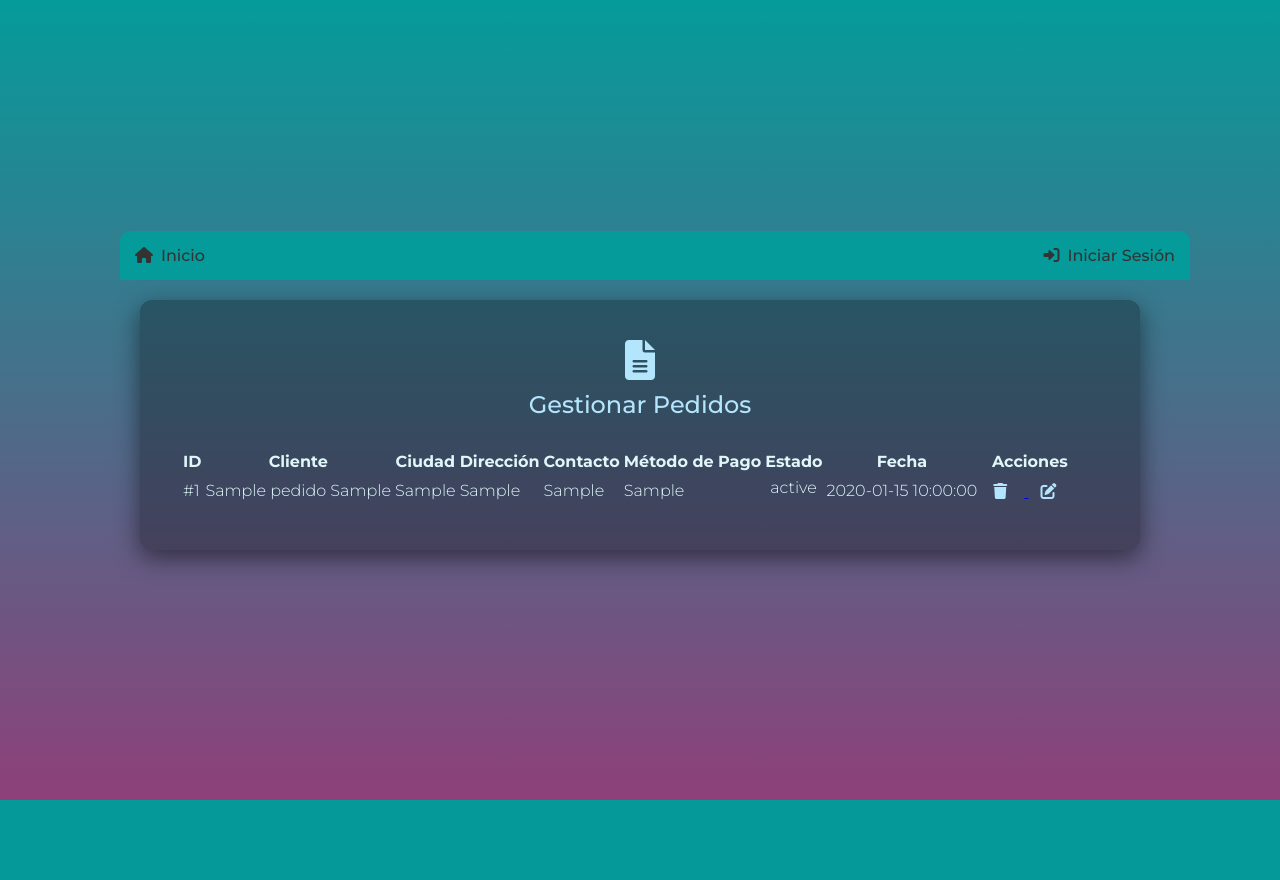
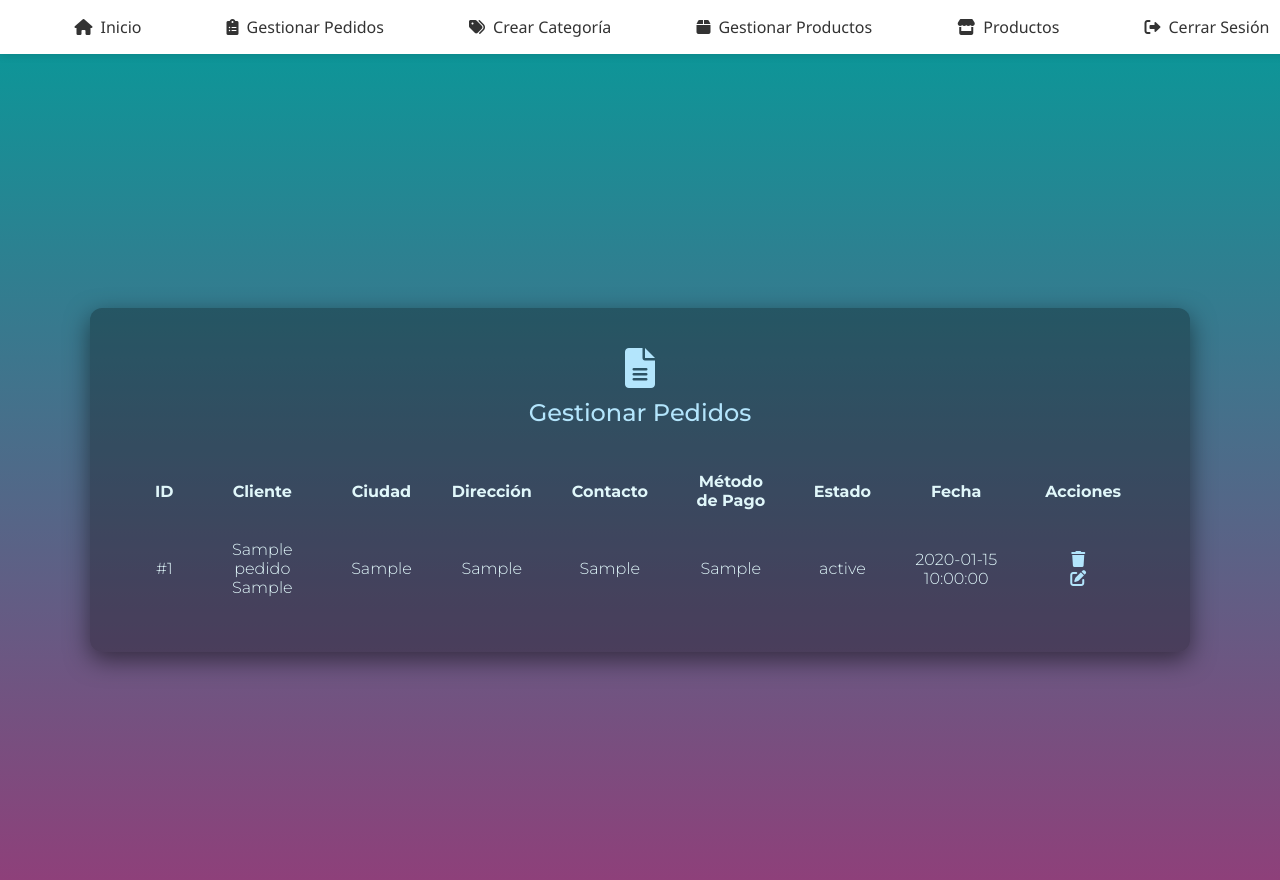
Before and after one commit to Kwiding/Tienda---Smoke-Shop, a PHP site: page /public/html/gestion-pedidos.php in a window 1280 px wide. Before the commit the page ends 800 px from the top, so only its background shows below. Run offline with PHP 8.4, Linux system fonts and the light colour scheme; a user stored in the database is signed in; tables that the repository leaves empty hold one stand-in row (values such as "Sample post").

Commit message:
cambio de estilos en el gestionar

```diff
--- a/frontend/public/css/style-gestionar.css
+++ b/frontend/public/css/style-gestionar.css
@@ -1,7 +1,7 @@
 body {
     margin: 0;
     font-family: 'Montserrat', sans-serif;
-    background: linear-gradient(to bottom, #059B9A, #8E407A);
+    background-image: linear-gradient(to bottom, #059B9A, #8E407A);
     color: #e0f7fa;
     display: flex;
     justify-content: center;
@@ -10,9 +10,45 @@ body {
     font-weight: 300;
 }
 
+/* navbar */
+.main-navbar {
+    position: fixed;
+    top: 0;
+    left: 0;
+    width: 100%;
+    background-color: #ffffff;
+    box-shadow: 0 2px 8px rgba(0, 0, 0, 0.1);
+    display: flex;
+    justify-content: space-around;
+    align-items: center;
+    padding: 1rem 2rem;
+    z-index: 1000;
+    font-family: 'Segoe UI', Tahoma, Geneva, Verdana, sans-serif;
+}
+
+.main-navbar a {
+    color: #333;
+    text-decoration: none;
+    font-weight: 500;
+    font-size: 1rem;
+    display: flex;
+    align-items: center;
+    gap: 0.5rem;
+    transition: color 0.3s ease;
+}
+
+.main-navbar a:hover {
+    color: #007bff;
+}
+
+body {
+    padding-top: 80px;
+}
+
+
 .container {
     width: 95%;
-    max-width: 1000px;
+    max-width: 1100px;
 }
 
 .management-page {
@@ -38,84 +74,62 @@ body {
     margin-top: 0;
 }
 
-.orders-table {
+.products-table {
     width: 100%;
     border-radius: 10px;
     overflow: hidden;
     box-shadow: 0 4px 12px rgba(0, 0, 0, 0.3);
     margin-bottom: 30px;
+    justify-content: center;
+    align-items: center;
 }
 
-.orders-table table {
+.products-table table {
     width: 100%;
-    border-collapse: collapse;
+    border-spacing: 50px 0;
 }
 
-.orders-table thead th {
+.products-table thead th {
     background-color: rgba(255, 255, 255, 0.05);
     color: #80deea;
     font-weight: 500;
-    padding: 15px;
-    text-align: left;
+    padding: 15px 25px;
+    text-align: center;
     border-bottom: 1px solid rgba(255, 255, 255, 0.1);
 }
 
-.orders-table tbody td {
-    padding: 15px;
+.products-table tbody td {
+    padding: 15px 25px;
     border-bottom: 1px solid rgba(255, 255, 255, 0.05);
+    text-align: center;
 }
 
-.orders-table tbody tr:nth-child(even) {
+.products-table tbody tr:nth-child(even) {
     background-color: rgba(255, 255, 255, 0.02);
 }
 
-.orders-table tbody tr:last-child td {
+.products-table tbody tr:last-child td {
     border-bottom: none;
+}
+
+.table-content {
+    width: 100%;
+    border-collapse: separate;
+    border-spacing: 10px 0;
+}
+
+.table-content th,
+.table-content td {
+    text-align: center;
+    padding: 15px 15px;
 }
 
 .actions {
     text-align: center;
 }
 
-.table-header{
-    display: flex;
-    justify-content: space-between;
-    align-items: center;
-}
-
-/* navbar */
-.main-navbar {
-    background-color: #059B9A;
-    padding: 15px;
-    margin: -20px -20px 20px -20px;
-    border-radius: 10px 10px 0 0;
-    display: flex;
-    justify-content: space-between;
-    align-items: center;
-    width: calc(100% + 40px);
-    position: relative;
-}
-
-.main-navbar a {
-    color: #333;
-    text-decoration: none;
-    font-weight: 500;
-    font-size: 1rem;
-    display: flex;
-    align-items: center;
-    gap: 0.5rem;
-    transition: color 0.3s ease;
-}
-
-.main-navbar a:last-child {
-    margin-left: auto;
-}
-
-.main-navbar a:hover {
-    color: #007bff;
-}
-
-.fa-trash, .edit-btn {
+.edit-btn,
+.delete-btn {
     background-color: transparent;
     color: #b3e5fc;
     border: none;
@@ -126,33 +140,60 @@ body {
     transition: background-color 0.3s ease, color 0.3s ease;
 }
 
-.fa-trash:hover {
-    background-color: rgba(66, 165, 245, 0.2); /* Azul claro */
-    color: #42a5f5;
-}
-
 .edit-btn:hover {
-    background-color: rgba(139, 195, 74, 0.2); /* Verde claro */
+    background-color: rgba(139, 195, 74, 0.2);
     color: #8bc34a;
 }
 
-.fa-trash i, .edit-btn i {
+.delete-btn:hover {
+    background-color: rgba(244, 67, 54, 0.2);
+    color: #f44336;
+}
+
+.edit-btn i,
+.delete-btn i {
     margin-right: 5px;
 }
 
-.status {
+.add-product-btn {
+    background-color: #388e3c;
+    color: #fff;
+    padding: 12px 24px;
+    border: none;
     border-radius: 8px;
-    padding: 4px 6px;
-    font-weight: 300;
-    display: inline-block;
+    cursor: pointer;
+    transition: background-color 0.3s ease;
+    font-weight: 400;
+    display: block;
+    margin: 20px auto 0;
 }
 
-.status.pendiente {
-    background-color: rgba(255, 167, 38, 0.2);
-    color: #ff9800;
+.add-product-btn:hover {
+    background-color: #4caf50;
 }
 
-.status.enviado {
-    background-color: rgba(76, 175, 80, 0.2);
-    color: #4caf50;
+.add-product-btn i {
+    margin-right: 8px;
 }
+
+.button-container {
+    margin-bottom: 20px;
+}
+
+.back-btn {
+    background-color: #6c757d;
+    color: #fff;
+    padding: 10px 20px;
+    border: none;
+    border-radius: 5px;
+    cursor: pointer;
+    transition: background-color 0.3s;
+}
+
+.back-btn:hover {
+    background-color: #5a6268;
+}
+
+.back-btn i {
+    margin-right: 5px;
+}
--- a/frontend/public/html/gestion-pedidos.php
+++ b/frontend/public/html/gestion-pedidos.php
@@ -1,3 +1,11 @@
+<?php
+session_start();
+// Verificar si es admin
+if (!isset($_SESSION['rol']) || $_SESSION['rol'] !== 'admin') {
+    header('Location: productos.php');
+    exit();
+}
+?>
 <!DOCTYPE html>
 <html lang="es">
 <head>
@@ -11,14 +19,16 @@
 </head>
 <body>
     <div class="container">
-    <?php include __DIR__ . '../../../../backend/php/includes/navbar.php'; ?>
+        <header>
+            <?php include __DIR__ . '../../../../backend/php/includes/navbar.php'; ?>
+        </header>
         <main class="management-page">
             <div class="management-header">
                 <i class="fas fa-file-alt"></i>
                 <h2>Gestionar Pedidos</h2>
             </div>
             <div class="table-container">
-                <table>
+                <table class="table-content">
                     <thead>
                         <tr>
                             <th>ID</th>
```
